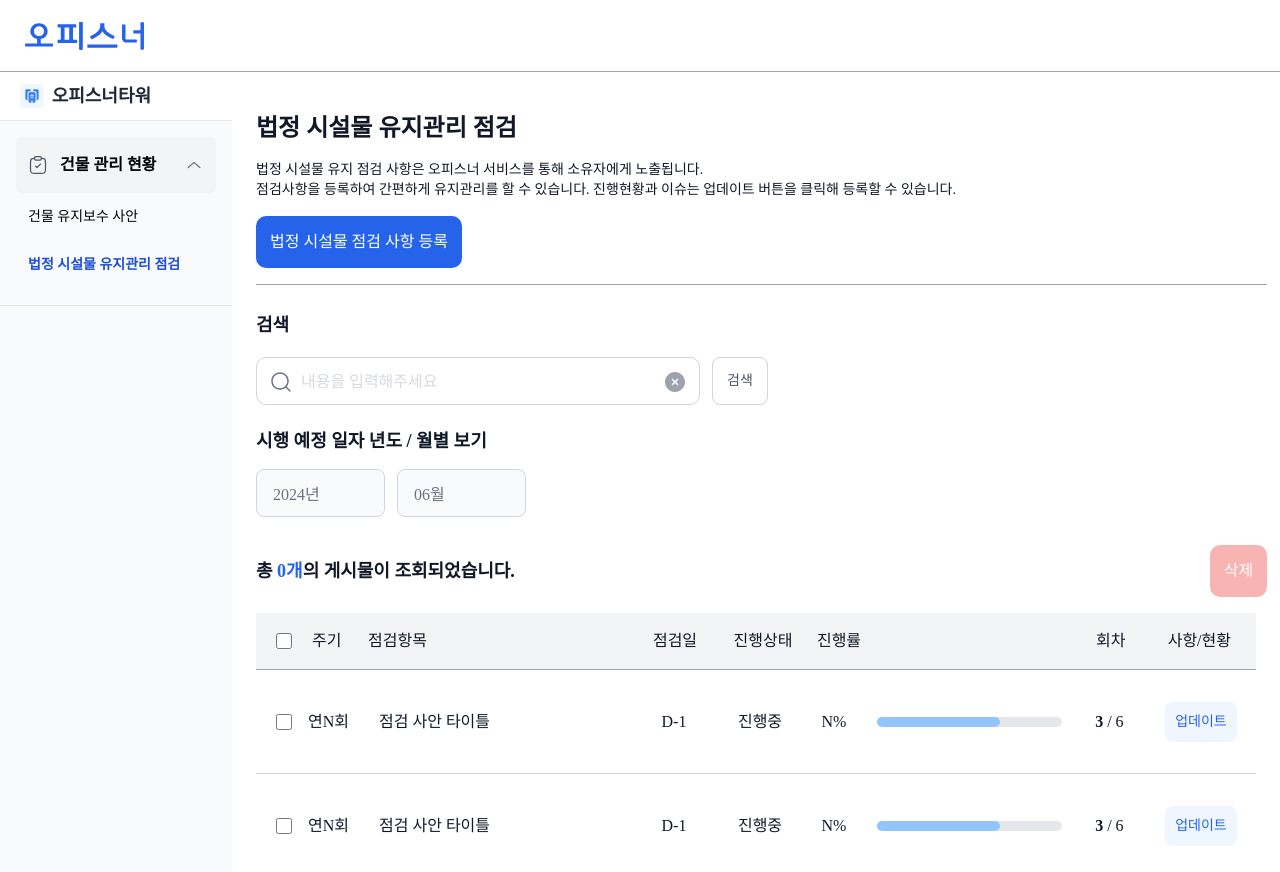
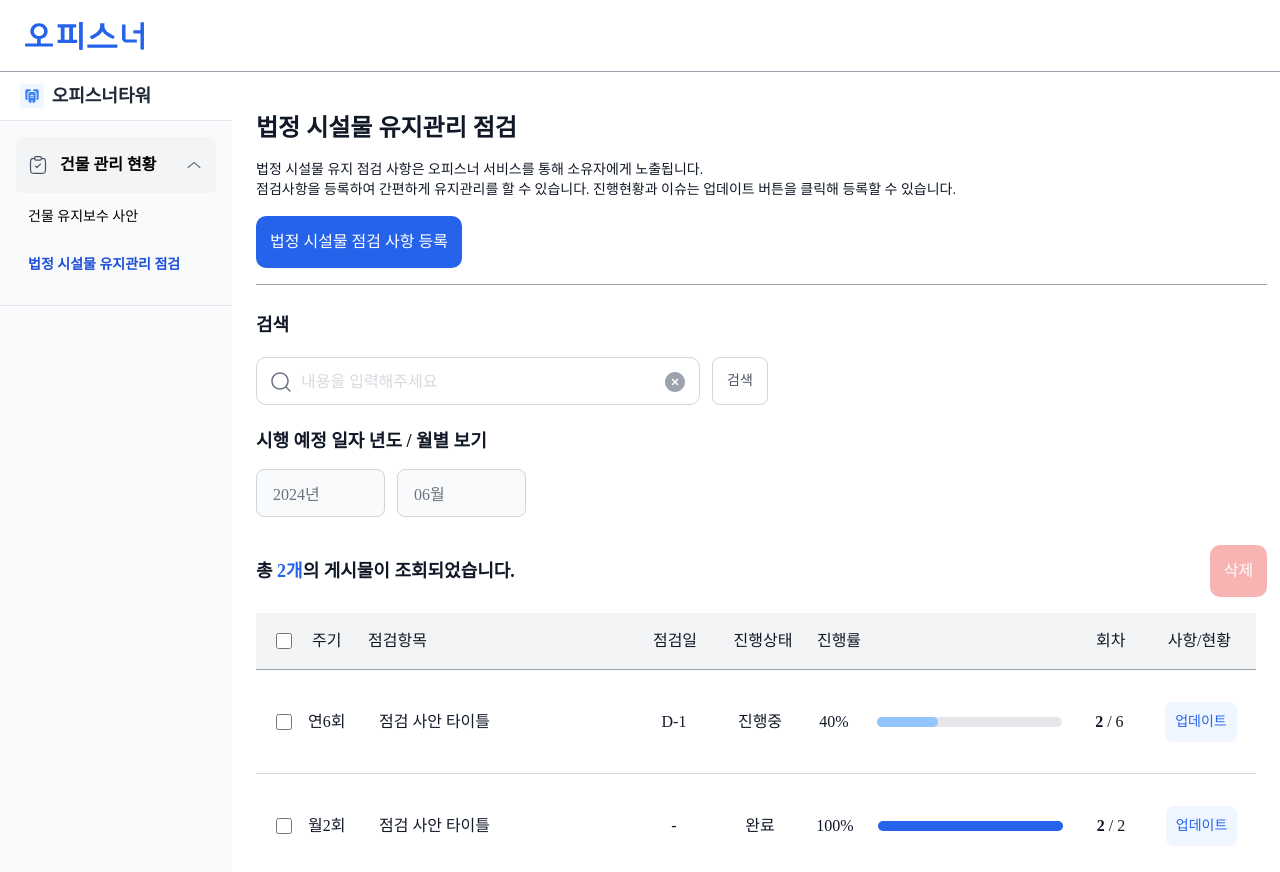
Before and after one commit to 10aeat/10aeat_Frontend, a Next.js app: page /admin/manage/list in a window 1280 px wide. Built offline with nearby package versions, Linux system fonts and the light colour scheme; a web font is replaced by a local one.

Commit message:
[Fix] 법정관리 임시 데이터

```diff
--- a/src/app/admin/_components/atoms/AdminManageTable.tsx
+++ b/src/app/admin/_components/atoms/AdminManageTable.tsx
@@ -1,140 +1,4 @@
 /* eslint-disable jsx-a11y/control-has-associated-label */
-// import Image from 'next/image'
-// import AdminButton, { ButtonStyle } from './AdminButton'
-
-// export default function AdminManageTable() {
-//   return (
-//     <>
-//       <table className="flex items-start content-start flex-wrap w-[1000px]">
-//         <thead className="flex w-[1000px] border-b-[1px] border-solid border-gray-400 bg-gray-100 whitespace-nowrap">
-//           <tr className="flex w-full h-[56px]">
-//             <th className="flex min-w-[111px] px-[16px] py-[28px] items-center gap-[16px] self-stretch">
-//               <Image
-//                 src={`/icons/checkbox.svg`}
-//                 width={24}
-//                 height={24}
-//                 alt="checkbox"
-//                 className="w-[24px] h-[24px]"
-//               />
-//               <div className="font-Pretendard text-[16px] font-medium leading-[24px] capitalize text-gray-900 whitespace-nowrap">
-//                 주기
-//               </div>
-//             </th>
-//             <th className="flex w-[264px] flex-col items-start">
-//               <div className="flex justify-center items-center gap-[12px] flex-[1_0_0%]">
-//                 <div className="flex h-[48px] flex-col justify-center flex-[1_0_0%] overflow-hidden text-gray-900 text-ellipsis whitespace-nowrap font-Pretendard text-[16px] font-medium leading-[24px] capitalize">
-//                   점검항목
-//                 </div>
-//               </div>
-//             </th>
-//             <th className="flex w-[88px] max-w-[120px] flex-col items-start">
-//               <div className="flex h-[56px] px-[24px] py-[12px] justify-center items-center gap-[12px] self-stretch">
-//                 <div className="text-gray-900 text-center font-Pretendard text-[16px] font-medium leading-[24px] capitalize">
-//                   점검일
-//                 </div>
-//               </div>
-//             </th>
-//             <th className="flex w-[88px] max-w-[120px] flex-col items-start">
-//               <div className="flex h-[56px] px-[24px] py-[12px] justify-center items-center gap-[12px] self-stretch">
-//                 <div className="text-gray-900 text-center font-Pretendard text-[16px] font-medium leading-[24px] capitalize">
-//                   진행상태
-//                 </div>
-//               </div>
-//             </th>
-//             <th className="flex w-[64px] max-w-[120px] flex-col items-start">
-//               <div className="flex h-[56px] px-[24px] py-[12px] justify-center items-center gap-[12px] self-stretch">
-//                 <div className="text-gray-900 text-center font-Pretendard text-[16px] font-medium leading-[24px] capitalize">
-//                   진행률
-//                 </div>
-//               </div>
-//             </th>
-//             <th className="flex flex-col items-start flex-[1_0_0%]">
-//               <div className="flex h-[56px] px-[24px] py-[12px] justify-center items-center gap-[12px] self-stretch"></div>
-//             </th>
-//             <th className="flex w-[64px] max-w-[120px] flex-col items-start">
-//               <div className="flex h-[56px] px-[24px] py-[12px] justify-center items-center gap-[12px] self-stretch">
-//                 <div className="text-gray-900 text-center font-Pretendard text-[16px] font-medium leading-[24px] capitalize">
-//                   회차
-//                 </div>
-//               </div>
-//             </th>
-//             <th className="flex max-w-[120px] flex-col items-start">
-//               <div className="flex h-[56px] px-[24px] py-[12px] justify-center items-center gap-[12px] self-stretch">
-//                 <div className="text-gray-900 text-center font-Pretendard text-[16px] font-medium leading-[24px] capitalize">
-//                   사항/현황
-//                 </div>
-//               </div>
-//             </th>
-//           </tr>
-//         </thead>
-//         <tbody className="bg-white w-[1000px]">
-//           <tr className="flex w-[1000px] h-[104px] border-b-[1px] border-solid border-gray-300">
-//             <td className="flex min-w-[111px] px-[16px] py-[28px] items-center gap-[12px] self-stretch">
-//               <Image
-//                 src={`/icons/checkbox.svg`}
-//                 width={24}
-//                 height={24}
-//                 alt="checkbox"
-//                 className="w-[24px] h-[24px]"
-//               />
-//               <div className="font-Pretendard text-[16px] font-normal leading-[24px] capitalize text-gray-900 whitespace-nowrap">
-//                 연N회
-//               </div>
-//             </td>
-//             <td className="flex min-w-[264px] px-[12px] py-[28px] items-center gap-[12px] self-stretch">
-//               <div
-//                 className=" overflow-hidden text-gray-900 text-ellipsis font-Pretendard text-[16px] font-normal leading-[24px] capitalize"
-//                 style={{
-//                   display: '-webkit-box',
-//                   WebkitBoxOrient: 'vertical',
-//                   WebkitLineClamp: 2,
-//                   overflow: 'hidden',
-//                 }}
-//               >
-//                 점검 사안 타이틀
-//               </div>
-//             </td>
-//             <td className="flex min-w-[86px] px-[16px] py-[12px] justify-center items-center gap-[12px] self-stretch">
-//               <div className="font-Pretendard text-[16px] font-normal leading-[24px] capitalize text-gray-900 whitespace-nowrap">
-//                 D-1
-//               </div>
-//             </td>
-//             <td className="flex min-w-[86px] px-[16px] py-[12px] justify-center items-center gap-[12px] self-stretch">
-//               <div className="font-Pretendard text-[16px] font-normal leading-[24px] capitalize text-gray-900 whitespace-nowrap">
-//                 진행중
-//               </div>
-//             </td>
-//             <td className="flex min-w-[62px] px-[16px] py-[12px] justify-center items-center gap-[12px] self-stretch">
-//               <div className="font-Pretendard text-[16px] font-normal leading-[24px] capitalize text-gray-900 whitespace-nowrap">
-//                 N%
-//               </div>
-//             </td>
-//             <td className="flex min-w-[208px] px-[16px] py-[12px] justify-center items-center gap-[12px] self-stretch">
-//               <div className="font-Pretendard text-[16px] font-normal leading-[24px] capitalize text-gray-900 whitespace-nowrap"></div>
-//             </td>
-//             <td className="flex min-w-[62px] px-[24px] py-[12px] justify-center items-center gap-[12px] self-stretch">
-//               <div className="font-Pretendard text-[16px] font-normal leading-[24px] capitalize text-gray-900 whitespace-nowrap">
-//                 <span className="font-bold">3</span> / 6
-//               </div>
-//             </td>
-//             <td className="flex min-w-[108px] px-[24px] py-[12px] justify-center items-center gap-[12px] self-stretch whitespace-nowrap">
-//               <AdminButton
-//                 buttonSize="sm"
-//                 buttonStyle={ButtonStyle.ACCENT}
-//                 isDisabled={false}
-//               >
-//                 업데이트
-//               </AdminButton>
-//             </td>
-//           </tr>
-//           <div className="flex w-[1000px] h-[80px] flex-col justify-center overflow-hidden text-gray-900 text-center text-ellipsis whitespace-nowrap font-Prentendard text-[16px] font-medium leading-[24px] capitalize">
-//             법정 시설물 유지관리 점검 사항을 등록해주세요.
-//           </div>
-//         </tbody>
-//       </table>
-//     </>
-//   )
-// }
 
 'use client'
 
@@ -150,26 +14,32 @@ interface ManageDataItem {
   status: string
   progress: string
   round: string
+  complete: number
+  total: number
 }
 
 const manageData: ManageDataItem[] = [
   {
     id: 1,
-    frequency: '연N회',
+    frequency: '연6회',
     item: '점검 사안 타이틀',
     checkDate: 'D-1',
     status: '진행중',
-    progress: 'N%',
-    round: '3 / 6',
+    progress: '40%',
+    round: '2 / 6',
+    complete: 2,
+    total: 6,
   },
   {
     id: 2,
-    frequency: '연N회',
+    frequency: '월2회',
     item: '점검 사안 타이틀',
-    checkDate: 'D-1',
-    status: '진행중',
-    progress: 'N%',
-    round: '3 / 6',
+    checkDate: '-',
+    status: '완료',
+    progress: '100%',
+    round: '2 / 2',
+    complete: 2,
+    total: 2,
   },
   // Add more data as needed
 ]
@@ -315,13 +185,17 @@ export default function AdminManageTable() {
             </td>
             <td className="flex min-w-[208px] px-[16px] py-[12px] justify-center items-center gap-[12px] self-stretch">
               <div className="font-Pretendard text-[16px] font-normal leading-[24px] capitalize text-gray-900 whitespace-nowrap">
-                <StatusBar completedChecks={4} totalChecks={6} />
+                <StatusBar
+                  completedChecks={item.complete}
+                  totalChecks={item.total}
+                />
               </div>
             </td>
             <td className="flex min-w-[62px] px-[24px] py-[12px] justify-center items-center gap-[12px] self-stretch">
               <div className="font-Pretendard text-[16px] font-normal leading-[24px] capitalize text-gray-900 whitespace-nowrap">
                 {/* <span className="font-bold">{item.round}</span> */}
-                <span className="font-bold">3</span> / 6
+                <span className="font-bold">{item.complete}</span> /{' '}
+                {item.total}
               </div>
             </td>
             <td className="flex min-w-[108px] px-[24px] py-[12px] justify-center items-center gap-[12px] self-stretch whitespace-nowrap">
--- a/src/app/admin/manage/list/page.tsx
+++ b/src/app/admin/manage/list/page.tsx
@@ -48,7 +48,7 @@ export default function page() {
         {/* 여기 달력 드롭다운 새로 만들기 */}
         <div className=" justify-between relative flex py-[12px] mt-[24px] items-center gap-[695px]">
           <span className="font-Pretendard text-[18px] font-semibold leading-[24px] text-gray-900 whitespace-nowrap">
-            총 <span className="text-[#2463EB]"> 0개</span>의 게시물이
+            총 <span className="text-[#2463EB]"> 2개</span>의 게시물이
             조회되었습니다.
           </span>
           <div className="flex justify-end items-start gap-[4px]">
```
